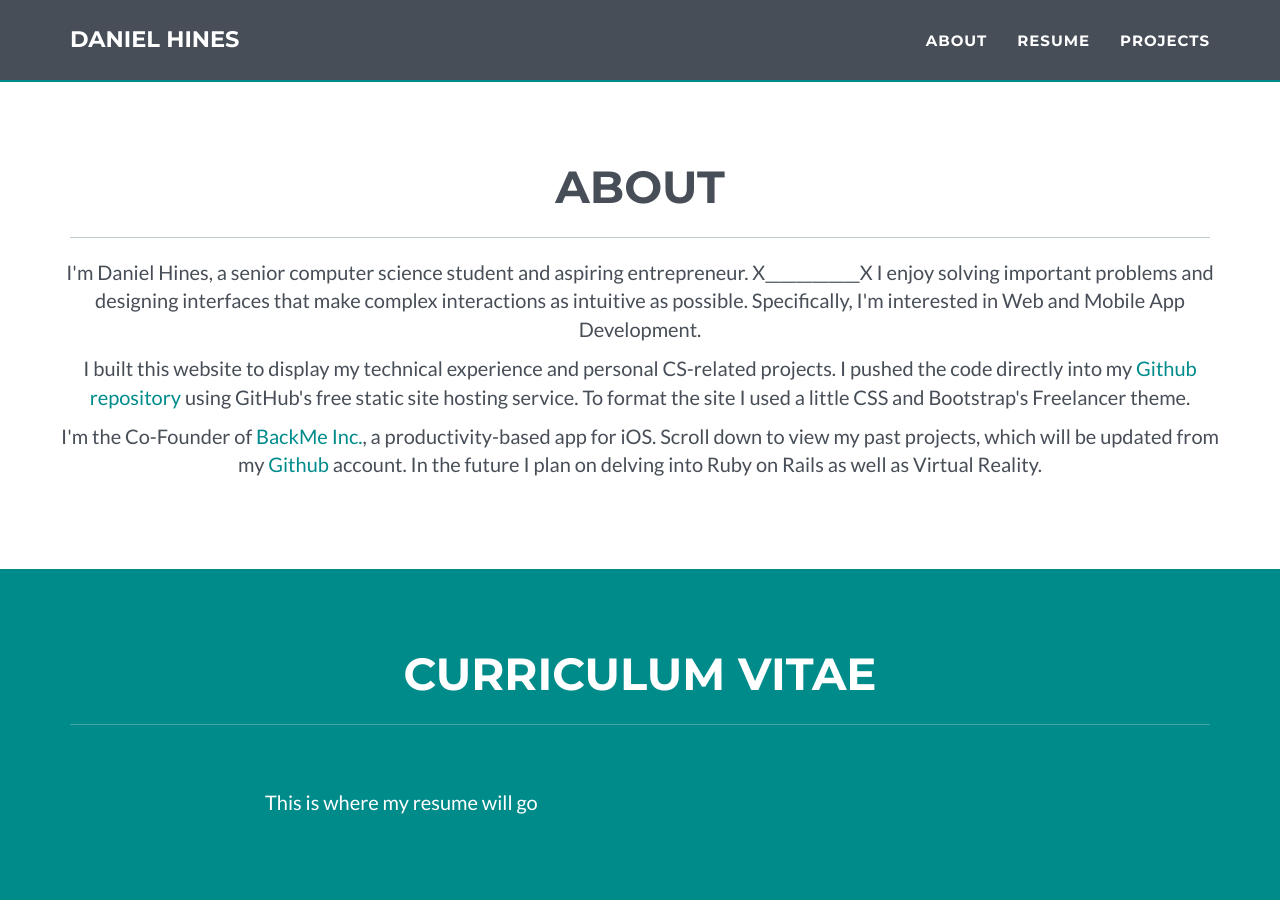
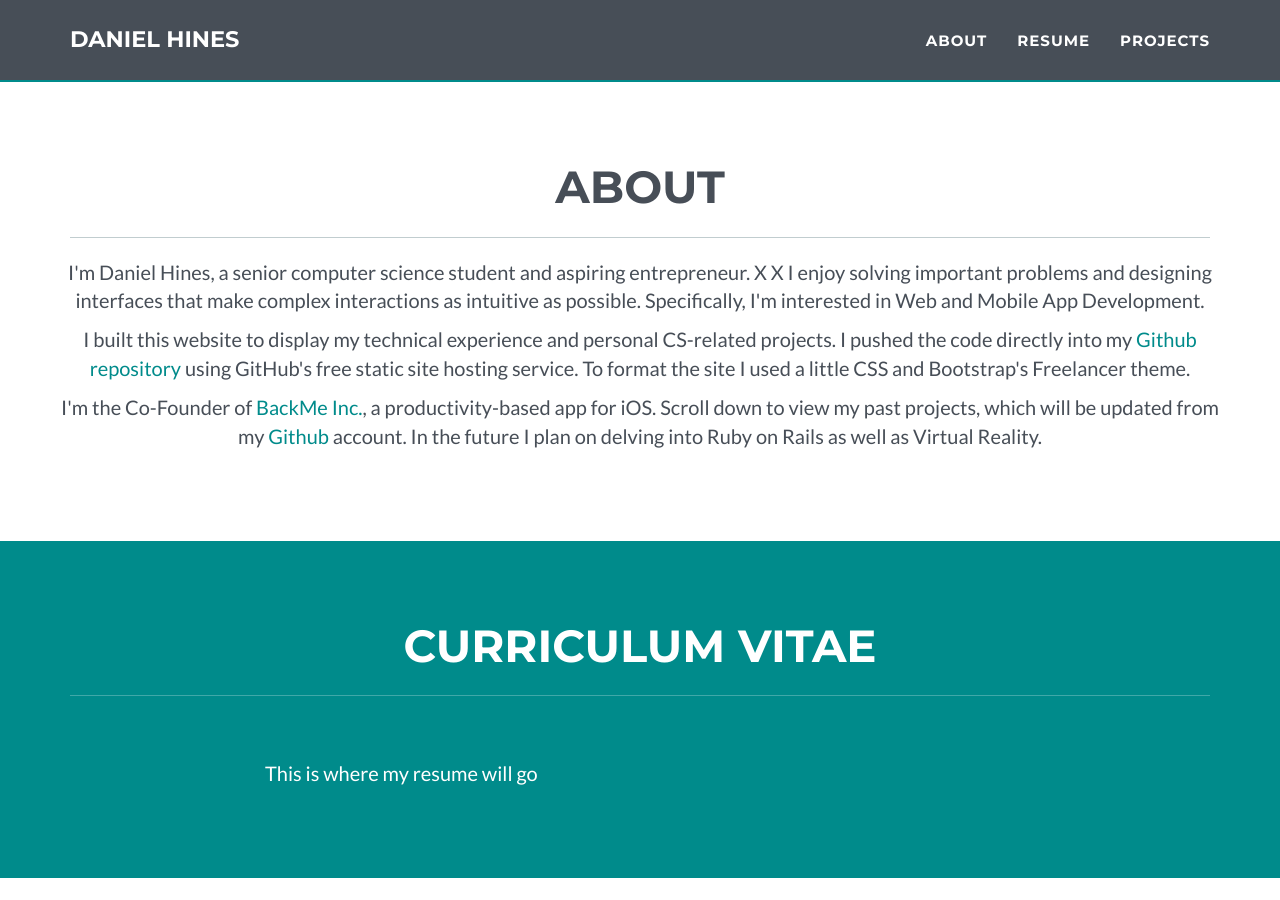
Before and after one commit to danielchines/danielchines.github.io, a Jekyll site: the page built from index.html, in a window 1280 px wide and 900 px high, scrolled down 741 px. Built offline with Jekyll 4.4.1, drawn with Linux system fonts in a browser that asks for light colours.

```diff
--- a/_config.yml
+++ b/_config.yml
@@ -30,7 +30,7 @@ color:
 # About section
 about:
    p1: |
-     I'm Daniel Hines, a senior computer science student and aspiring entrepreneur. X____________X
+     I'm Daniel Hines, a senior computer science student and aspiring entrepreneur. X                          X
      I enjoy solving important problems and designing interfaces that make complex interactions as intuitive as possible. Specifically, I'm interested in Web and Mobile App Development.
    p2: I built this website to display my technical experience and personal CS-related projects. I pushed the code directly into my <a href="https://github.com/danielchines/danielchines.github.io">Github repository</a> using GitHub's free static site hosting service. To format the site I used a little CSS and Bootstrap's Freelancer theme.
    p3: I'm the Co-Founder of <a href="https://backme.com">BackMe Inc.</a>, a productivity-based app for iOS. Scroll down to view my past projects, which will be updated from my <a href="https://github.com/danielchines">Github</a> account. In the future I plan on delving into Ruby on Rails as well as Virtual Reality.
```
